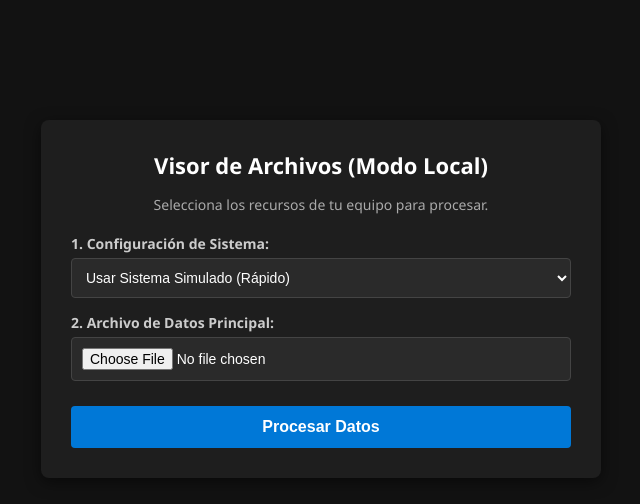
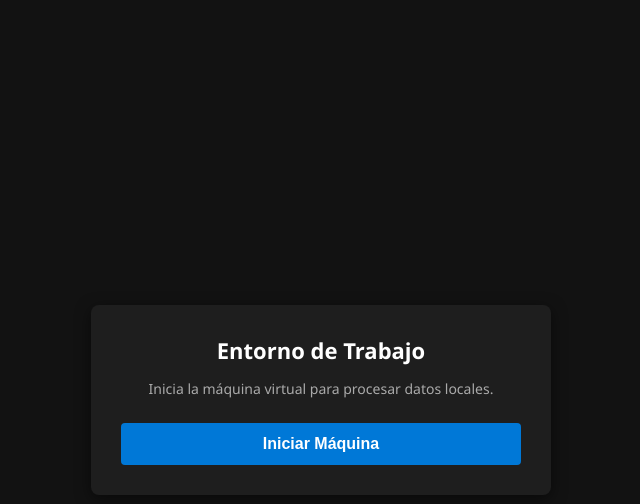
Before and after one commit to Fusiummm/proyectox-g, a plain HTML site: page index.html in a window 1280 px wide. Shown: the whole page, without its empty margins (319-959 px from the left). Drawn offline with Linux system fonts and the light colour scheme.

Commit message:
Update index.html

```diff
--- a/index.html
+++ b/index.html
@@ -11,40 +11,26 @@
             display: flex;
             flex-direction: column;
             align-items: center;
+            justify-content: center;
             height: 100vh;
             margin: 0;
             font-family: 'Segoe UI', Tahoma, Geneva, Verdana, sans-serif;
         }
 
         #menu-container {
-            margin-top: 15vh;
             background: #1e1e1e;
             padding: 30px;
             border-radius: 8px;
             box-shadow: 0 4px 15px rgba(0,0,0,0.5);
             text-align: center;
-            width: 500px;
+            width: 400px;
             max-width: 90%;
         }
 
         h1 { margin-top: 0; font-size: 22px; color: #fff; }
-        p { font-size: 14px; color: #aaa; margin-bottom: 20px;}
-
-        /* Estilos para etiquetas y selectores */
-        .etiqueta { text-align: left; display: block; font-size: 14px; color: #ccc; margin-top: 15px; margin-bottom: 5px; font-weight: bold;}
-        select, input[type="file"] {
-            width: 100%;
-            padding: 10px;
-            background: #2a2a2a;
-            color: #fff;
-            border: 1px solid #444;
-            border-radius: 4px;
-            font-size: 14px;
-            box-sizing: border-box;
-        }
+        p { font-size: 14px; color: #aaa; margin-bottom: 25px;}
 
         button {
-            margin-top: 25px;
             background: #0078d7;
             color: white;
             border: none;
@@ -65,7 +51,6 @@
             width: 800px;
             height: 600px;
             max-width: 100%;
-            margin-top: 20px;
             box-shadow: 0 10px 30px rgba(0,0,0,0.8);
         }
     </style>
@@ -73,24 +58,9 @@
 <body>
 
     <div id="menu-container">
-        <h1>Visor de Archivos (Modo Local)</h1>
-        <p>Selecciona los recursos de tu equipo para procesar.</p>
-
-        <label class="etiqueta">1. Configuración de Sistema:</label>
-        <select id="bios-select" onchange="alternarBios()">
-            <option value="simulada">Usar Sistema Simulado (Rápido)</option>
-            <option value="local">Subir archivo de Sistema (.BIN)</option>
-        </select>
-
-        <div id="bios-upload-container" style="display: none;">
-            <label class="etiqueta">Selecciona el archivo BIOS (ej. SCPH-5501.BIN):</label>
-            <input type="file" id="bios-file" accept=".bin">
-        </div>
-
-        <label class="etiqueta">2. Archivo de Datos Principal:</label>
-        <input type="file" id="game-file" accept=".chd,.bin,.cue,.iso">
-
-        <button onclick="iniciarJuego()">Procesar Datos</button>
+        <h1>Entorno de Trabajo</h1>
+        <p>Inicia la máquina virtual para procesar datos locales.</p>
+        <button onclick="iniciarEntorno()">Iniciar Máquina</button>
     </div>
 
     <div id="game-container">
@@ -98,50 +68,17 @@
     </div>
 
     <script type="text/javascript">
-        // Función para mostrar/ocultar el botón de subir BIOS
-        function alternarBios() {
-            const seleccion = document.getElementById('bios-select').value;
-            const contenedorBios = document.getElementById('bios-upload-container');
-            if (seleccion === 'local') {
-                contenedorBios.style.display = 'block';
-            } else {
-                contenedorBios.style.display = 'none';
-            }
-        }
-
-        function iniciarJuego() {
-            const archivoJuego = document.getElementById('game-file').files[0];
-
-            // Validación de seguridad
-            if (!archivoJuego) {
-                alert("Por favor, selecciona un archivo de datos (.chd, .bin) de tu computadora para continuar.");
-                return;
-            }
-
+        function iniciarEntorno() {
             // Ocultar menú y mostrar emulador
             document.getElementById('menu-container').style.display = 'none';
             document.getElementById('game-container').style.display = 'block';
 
-            // Configuración base de EmulatorJS
+            // Configuración base (SIN urls de juegos ni bios, totalmente limpio)
             window.EJS_player = '#game';
             window.EJS_core = 'psx';
             window.EJS_color = '#0078d7';
 
-            // Convertimos el archivo local de tu PC en una URL temporal que el emulador puede leer
-            window.EJS_gameUrl = URL.createObjectURL(archivoJuego);
-
-            // Verificamos qué opción de BIOS se eligió
-            const modoBios = document.getElementById('bios-select').value;
-            if (modoBios === 'local') {
-                const archivoBios = document.getElementById('bios-file').files[0];
-                if (archivoBios) {
-                    window.EJS_biosUrl = URL.createObjectURL(archivoBios);
-                } else {
-                    console.log("Se eligió BIOS local pero no se subió el archivo. Usando HLE simulada.");
-                }
-            }
-
-            // Arrancamos el núcleo
+            // Cargar núcleo
             const script = document.createElement('script');
             script.src = 'https://www.emulatorjs.com/loader.js';
             document.body.appendChild(script);
```
